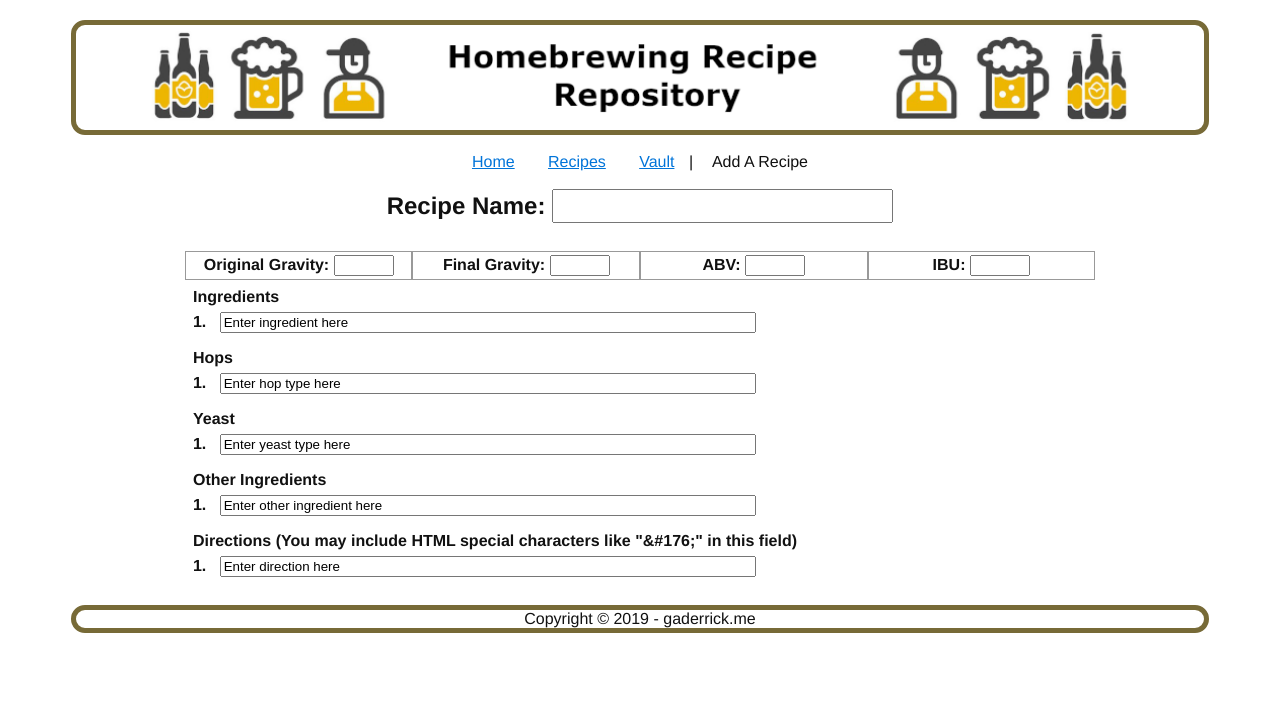
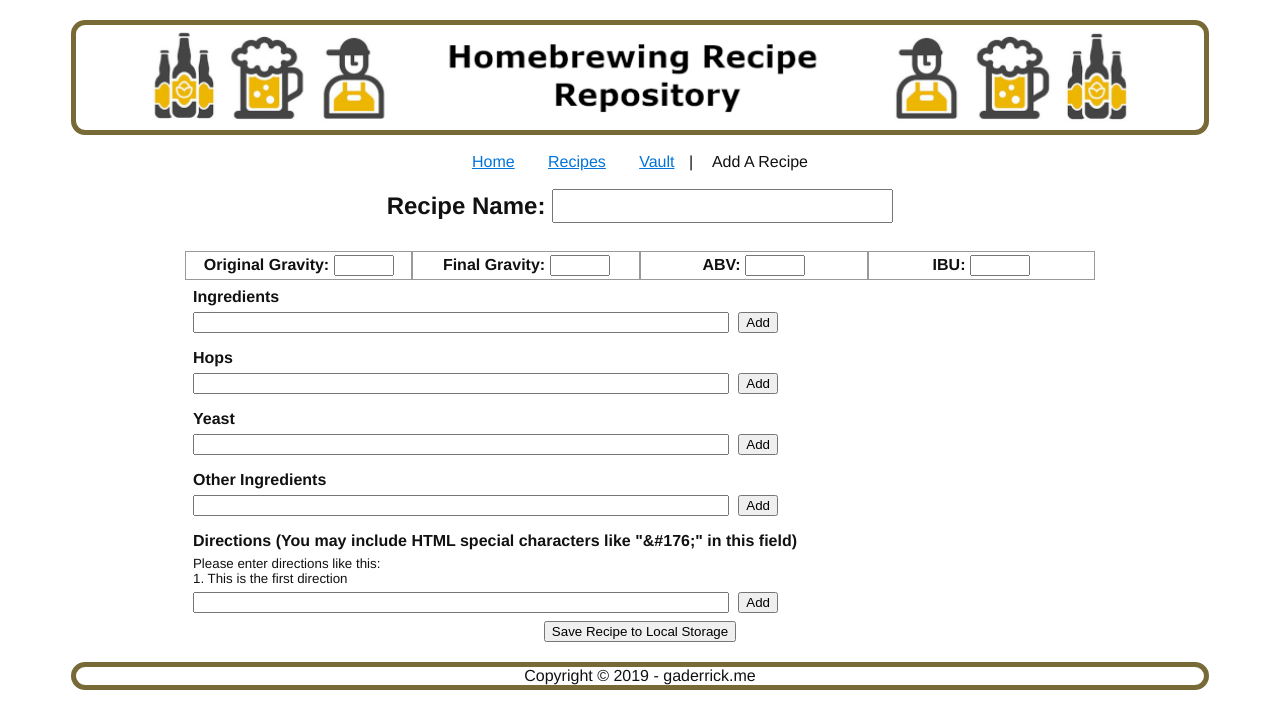
Before and after one commit to gaderrick/e28, a Vue app in the folder p3/: page /recipes/edit/0 in a window 1280 px wide. Shown: the top 728 px of the page. Built offline with nearby package versions, Linux system fonts and the light colour scheme; no server answers.

Commit message:
Saving user created recipes to local storage works

```diff
--- a/p3/src/App.vue
+++ b/p3/src/App.vue
@@ -6,7 +6,7 @@
       <router-link exact :to='{name: "home"}'>Home</router-link>&nbsp;&nbsp;
       <router-link exact :to='{name: "recipes"}'>Recipes</router-link>&nbsp;&nbsp;
       <router-link exact :to='{name: "vault"}'>Vault</router-link>&nbsp;|&nbsp;
-      <router-link exact :to='{name: "editRecipe", params: {id: 0 }}'>Add a Recipe</router-link>
+      <router-link exact :to='{name: "editRecipe", params: {propId: 0 }}'>Add a Recipe</router-link>
       <br />
       <br />
     </div>
--- a/p3/src/Recipe.js
+++ b/p3/src/Recipe.js
@@ -7,27 +7,69 @@ export default class Recipe {
         // Parse JSON recipe String to `recipe` object
         this.recipe = (localRecipe) ? JSON.parse(localRecipe) : [
             {
-                id: 0,
+                id: '',
                 recipeName: '',
                 description: '',
                 origGravity: '',
                 finalGravity: '',
                 abv: '',
                 ibu: '',
-                ingredients: [{ order: 1, value: 'Enter ingredient here' }],
-                hops: [{ order: 1, value: 'Enter hop type here' }],
-                yeasts: [{ order: 1, value: 'Enter yeast type here' }],
-                otherIngredients: [{ order: 1, value: 'Enter other ingredient here' }],
-                directions: [{ order: 1, value: 'Enter direction here' }]
+                ingredients: [{ order: null, value: '' }],
+                hops: [{ order: null, value: '' }],
+                yeasts: [{ order: null, value: '' }],
+                otherIngredients: [{ order: null, value: '' }],
+                directions: [{ order: null, value: '' }]
             }
         ];
     }
 
-    /**
-    * Getter method for items
-    */
+    /*** Getter method for items ***/
     getDetails() {
         return this.recipe;
     }
 
+    add(theRecipe, recipeId, maxRecipeId) {
+        console.log("The recipe: " + theRecipe);
+
+        // First see if product is already present
+        let test = this.findRecipe(recipeId)
+        if (test) {
+            // Recipe is already stored; update it
+            this[maxRecipeId] = theRecipe;
+        } else {
+            // Recipe is new; add it to the local storage variable
+
+            this.recipe.push(theRecipe);
+            console.log(this.recipe);
+        }
+
+        this.update();
+    }
+
+    /*** Updates cart in localstorage ***/
+    update() {
+        localStorage.setItem('recipe', JSON.stringify(this.recipe))
+    }
+
+    maxIndex() {
+        let maxId = 0;
+        for (let key of Object.keys(this)) {
+            if (this[key].id > maxId) {
+                maxId = this.localRecipe[key].id + 1;
+            }
+        }
+        return maxId;
+    }
+
+    /*** Get a recipe if it exists ***/
+    findRecipe(recipeId) {
+        console.log("Testing");
+        let found = false;
+        for (let key of Object.keys(this)) {
+            if (this[key].id == recipeId) {
+                found = true;
+            }
+        }
+        return found;
+    }
 }
--- a/p3/src/assets/css/recipe.scss
+++ b/p3/src/assets/css/recipe.scss
@@ -56,3 +56,6 @@
 .dataInputBox {
     width: 60%;
 }
+.smallerText {
+    font-size: smaller;
+}
--- a/p3/src/components/pages/EditRecipePage.vue
+++ b/p3/src/components/pages/EditRecipePage.vue
@@ -73,50 +73,85 @@
     <div class='container' v-if='recipeLoaded'>
       <div class='listText boldText'>Ingredients</div>
       <div class='listText' v-bind:key='index' v-for='(ingredient,index) in recipe.ingredients'>
-        <b>{{ingredient.order}}. &nbsp;&nbsp;</b>
         <input
           class='dataInputBox'
           type='text'
           v-bind:id='"ingredient_"+index'
           v-model='ingredient.value'
-        />
+        />&nbsp;
+        <button
+          v-on:click='addListItem("ingredient")'
+          v-if='index == recipe.ingredients.length-1'
+        >Add</button>
+        <button
+          v-on:click='removeListItem("ingredient", index)'
+          v-if='index != recipe.ingredients.length-1'
+        >Remove</button>
       </div>
     </div>
     <div class='container' v-if='recipeLoaded'>
       <div class='listText boldText'>Hops</div>
       <div class='listText' v-bind:key='index' v-for='(hop,index) in recipe.hops'>
-        <b>{{hop.order}}. &nbsp;&nbsp;</b>
-        <input class='dataInputBox' type='text' v-bind:id='"hop_"+index' v-model='hop.value' />
+        <input class='dataInputBox' type='text' v-bind:id='"hop_"+index' v-model='hop.value' />&nbsp;
+        <button v-on:click='addListItem("hops")' v-if='index == recipe.hops.length-1'>Add</button>
+        <button
+          v-on:click='removeListItem("hops", index)'
+          v-if='index != recipe.hops.length-1'
+        >Remove</button>
       </div>
     </div>
     <div class='container' v-if='recipeLoaded'>
       <div class='listText boldText'>Yeast</div>
       <div class='listText' v-bind:key='index' v-for='(yeast,index) in recipe.yeasts'>
-        <b>{{yeast.order}}. &nbsp;&nbsp;</b>
-        <input class='dataInputBox' type='text' v-bind:id='"yeast_"+index' v-model='yeast.value' />
+        <input class='dataInputBox' type='text' v-bind:id='"yeast_"+index' v-model='yeast.value' />&nbsp;
+        <button v-on:click='addListItem("yeast")' v-if='index == recipe.yeasts.length-1'>Add</button>
+        <button
+          v-on:click='removeListItem("yeast", index)'
+          v-if='index != recipe.yeasts.length-1'
+        >Remove</button>
       </div>
     </div>
     <div class='container' v-if='recipeLoaded'>
       <div class='listText boldText'>Other Ingredients</div>
       <div class='listText' v-bind:key='index' v-for='(other,index) in recipe.otherIngredients'>
-        <b>{{other.order}}. &nbsp;&nbsp;</b>
-        <input class='dataInputBox' type='text' v-bind:id='"other_"+index' v-model='other.value' />
+        <input class='dataInputBox' type='text' v-bind:id='"other_"+index' v-model='other.value' />&nbsp;
+        <button
+          v-on:click='addListItem("other")'
+          v-if='index == recipe.otherIngredients.length-1'
+        >Add</button>
+        <button
+          v-on:click='removeListItem("other", index)'
+          v-if='index != recipe.otherIngredients.length-1'
+        >Remove</button>
       </div>
     </div>
     <div class='container' v-if='recipeLoaded'>
       <div
         class='listText boldText'
       >Directions (You may include HTML special characters like "&amp;#176;" in this field)</div>
+      <div class='listText smallerText'>
+        Please enter directions like this:
+        <br />1. This is the first direction
+      </div>
       <div class='listText' v-bind:key='index' v-for='(direction,index) in recipe.directions'>
-        <b>{{direction.order}}. &nbsp;&nbsp;</b>
         <input
           class='dataInputBox'
           type='text'
           v-bind:id='"direction_"+index'
           v-model='direction.value'
-        />
+        />&nbsp;
+        <button
+          v-on:click='addListItem("direction")'
+          v-if='index == recipe.directions.length-1'
+        >Add</button>
+        <button
+          v-on:click='removeListItem("direction", index)'
+          v-if='index != recipe.directions.length-1'
+        >Remove</button>
       </div>
     </div>
+    <button v-if='newRecipe' v-on:click='saveRecipe("save", id)'>Save Recipe to Local Storage</button>
+    <button v-else v-on:click='saveRecipe("update", id)'>Update Recipe</button>
   </div>
 </template>
 <script>
@@ -124,32 +159,94 @@ import * as app from './../../app.js';
 
 export default {
   name: 'EditRecipePage',
-  props: ['id'],
+  props: ['propId'],
   data: function() {
     return {
+      id: null,
       localRecipe: null,
       recipe: null,
-      recipeName: '',
-      description: null,
-      origGravity: null,
-      finalGravity: null,
-      abv: null,
-      ibu: null,
-      ingredients: [null, null],
-      hops: [null, null],
-      yeast: [null, null],
-      otherIngredients: [null, null],
-      directions: [null, null],
-      recipeLoaded: false
+      recipeLoaded: false,
+      newRecipe: false
     };
   },
   mounted() {
+    this.id = this.propId;
     this.localRecipe = new app.Recipe().getDetails();
+
+    if (this.localRecipe[this.id] == null) {
+      this.id = 0;
+    }
     this.recipe = this.localRecipe[this.id];
+
+    if (this.id == 0) {
+      this.newRecipe = true;
+    }
+
     this.recipeLoaded = true;
   },
   components: {},
   methods: {
+    addListItem: function(listType) {
+      switch (listType) {
+        case 'ingredient':
+          this.recipe.ingredients.push({ order: null, value: '' });
+          break;
+        case 'hops':
+          this.recipe.hops.push({ order: null, value: '' });
+          break;
+        case 'yeast':
+          this.recipe.yeasts.push({ order: null, value: '' });
+          break;
+        case 'other':
+          this.recipe.otherIngredients.push({ order: null, value: '' });
+          break;
+        case 'direction':
+          this.recipe.directions.push({ order: null, value: '' });
+          break;
+        default:
+          break;
+      }
+    },
+    removeListItem: function(listType, idx) {
+      switch (listType) {
+        case 'ingredient':
+          this.recipe.ingredients.splice(idx, 1);
+          break;
+        case 'hops':
+          this.recipe.hops.splice(idx, 1);
+          break;
+        case 'yeast':
+          this.recipe.yeasts.splice(idx, 1);
+          break;
+        case 'other':
+          this.recipe.otherIngredients.splice(idx, 1);
+          break;
+        case 'direction':
+          this.recipe.directions.splice(idx, 1);
+          break;
+        default:
+          break;
+      }
+    },
+    saveRecipe: function(action, recipeId) {
+      let recipeList = new app.Recipe();
+      //recipeList.add(this.recipe);
+
+      switch (action) {
+        case 'save':
+          recipeList.add(this.recipe, recipeId, recipeList.maxIndex() + 1);
+
+          // this.addAlert = true;
+          // setTimeout(() => (this.addAlert = false), 2000);
+          break;
+
+        case 'update':
+          console.log(recipeId);
+          break;
+        default:
+          break;
+      }
+    },
     decodeHtml: function(html) {
       var txt = document.createElement('textarea');
       txt.innerHTML = html;
--- a/p3/src/main.js
+++ b/p3/src/main.js
@@ -15,7 +15,7 @@ const routes = [
   { path: '/recipes', component: RecipesPage, name: 'recipes' },
   { path: '/recipes/:id', component: RecipePage, name: 'recipe', props: true },
   { path: '/vault', component: VaultPage, name: 'vault' },
-  { path: '/recipes/edit/:id', component: EditRecipePage, name: 'editRecipe', props: true }
+  { path: '/recipes/edit/:propId', component: EditRecipePage, name: 'editRecipe', props: true }
 ];
 
 const router = new VueRouter({
```
Also changed, not shown: 1 other file (tests, documents, lock files or other folders).
